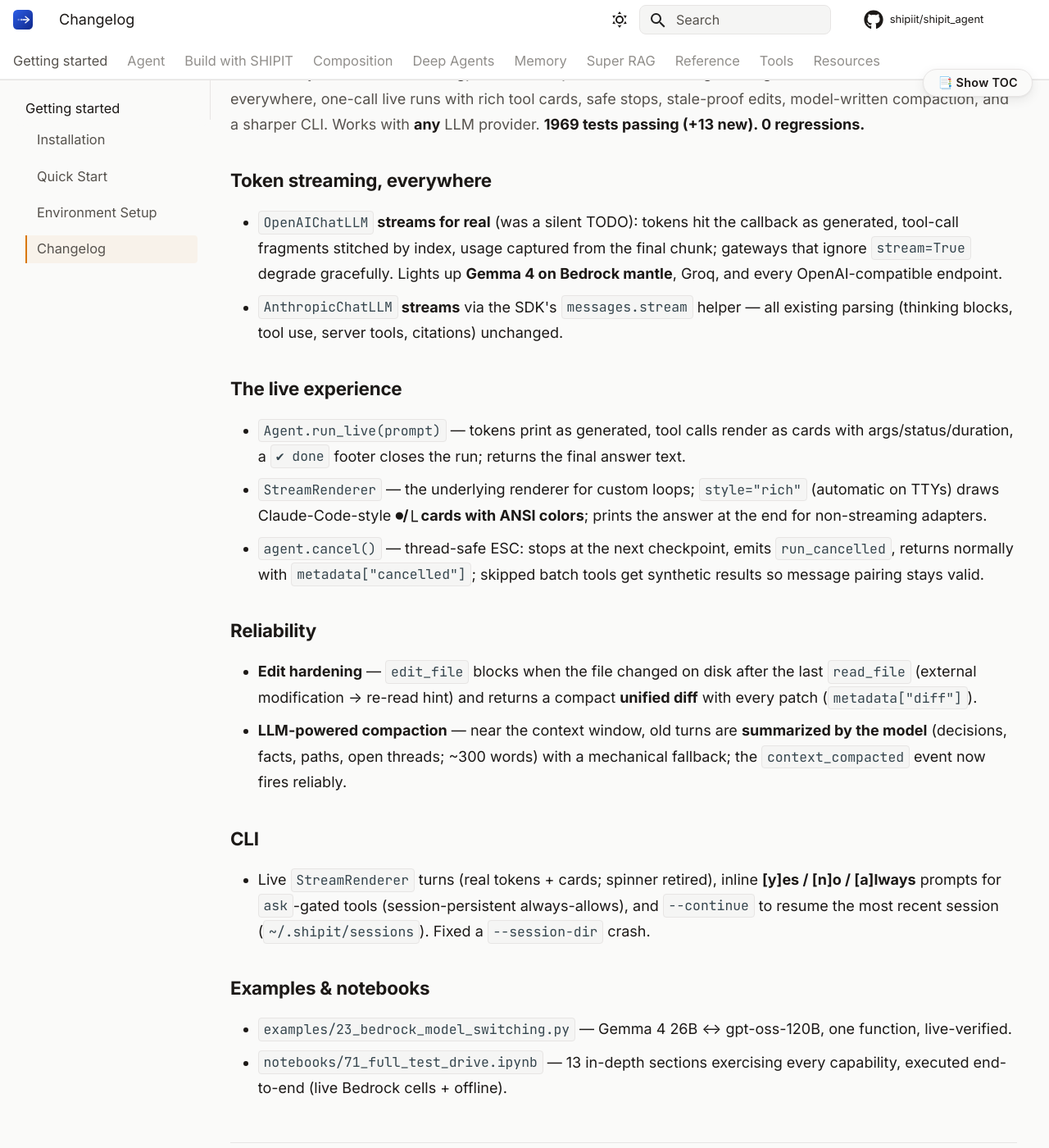
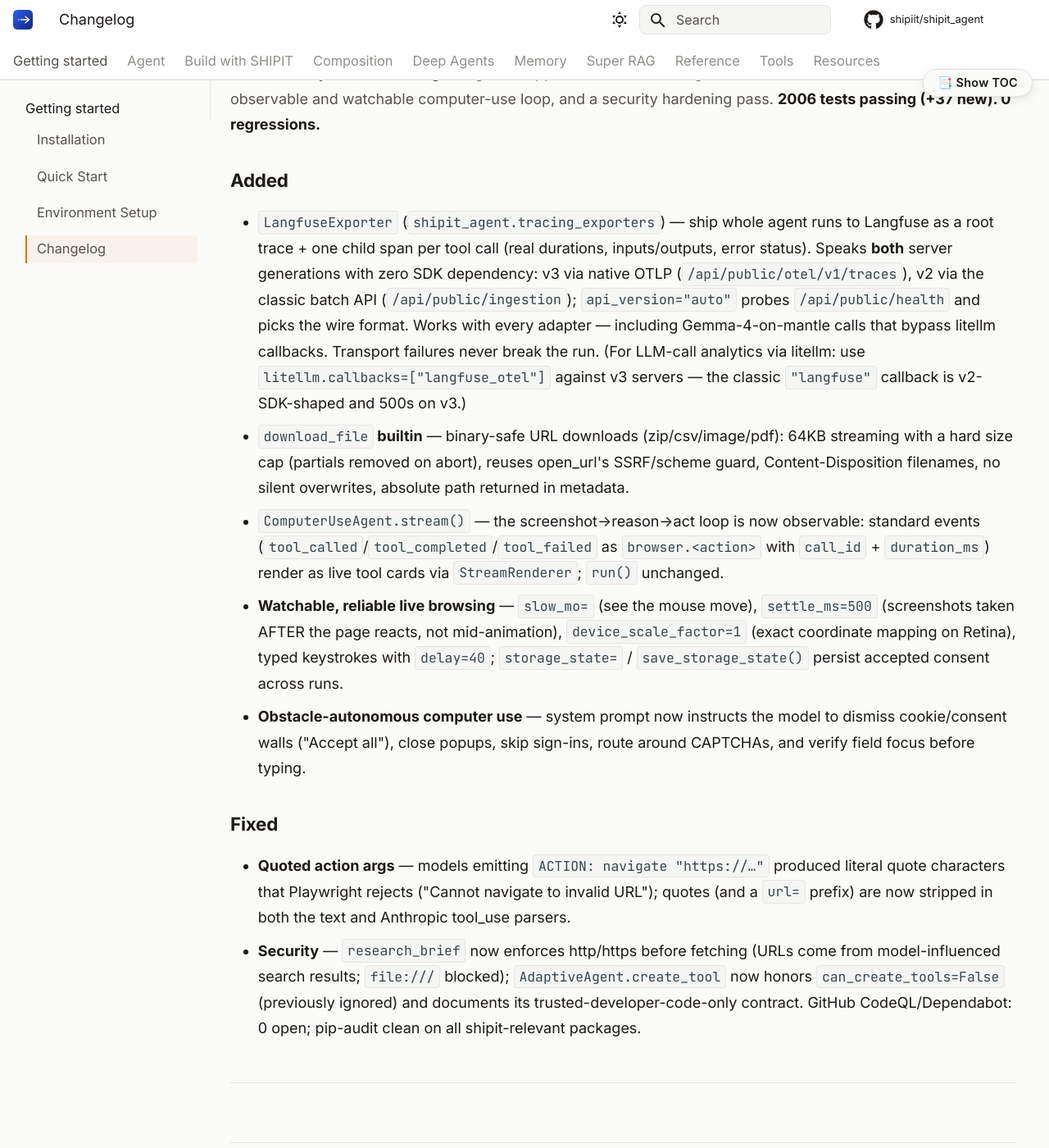
Before and after one commit to shipiit/shipit_agent, an MkDocs documentation site: the page built from docs/changelog.md, in a window 1280 px wide and 1400 px high, scrolled down 196 px. Shown: the whole window at 82% size. Built offline with MkDocs 1.6.1 and Material for MkDocs 9.7.7, drawn with Linux system fonts in a browser that asks for light colours; comment, search, counter and statistics services are not loaded.

Commit message:
release: v1.0.17 — observability + live browsing
LangfuseExporter (v2 AND v3 servers, auto-detect), download_file builtin,
ComputerUseAgent.stream() with watchable browsing (slow_mo, settle,
consent-autonomous prompt, storage state), quoted-action-arg fix, security
hardening (research_brief scheme guard, create_tool gating). 2006 tests.

```diff
--- a/docs/changelog.md
+++ b/docs/changelog.md
@@ -1,4 +1,56 @@
 # Changelog
+
+## v1.0.17 — 2026-07-17
+
+**Observability + live browsing.** Langfuse support for BOTH server
+generations, a downloadable-files tool, a fully observable and watchable
+computer-use loop, and a security hardening pass.
+**2006 tests passing (+37 new). 0 regressions.**
+
+### Added
+
+- **`LangfuseExporter`** (`shipit_agent.tracing_exporters`) — ship whole agent
+  runs to Langfuse as a root trace + one child span per tool call (real
+  durations, inputs/outputs, error status). Speaks **both** server
+  generations with zero SDK dependency: v3 via native OTLP
+  (`/api/public/otel/v1/traces`), v2 via the classic batch API
+  (`/api/public/ingestion`); `api_version="auto"` probes
+  `/api/public/health` and picks the wire format. Works with every adapter —
+  including Gemma-4-on-mantle calls that bypass litellm callbacks. Transport
+  failures never break the run. (For LLM-call analytics via litellm: use
+  `litellm.callbacks=["langfuse_otel"]` against v3 servers — the classic
+  `"langfuse"` callback is v2-SDK-shaped and 500s on v3.)
+- **`download_file` builtin** — binary-safe URL downloads (zip/csv/image/pdf):
+  64KB streaming with a hard size cap (partials removed on abort), reuses
+  open_url's SSRF/scheme guard, Content-Disposition filenames, no silent
+  overwrites, absolute path returned in metadata.
+- **`ComputerUseAgent.stream()`** — the screenshot→reason→act loop is now
+  observable: standard events (`tool_called`/`tool_completed`/`tool_failed`
+  as `browser.<action>` with `call_id` + `duration_ms`) render as live tool
+  cards via `StreamRenderer`; `run()` unchanged.
+- **Watchable, reliable live browsing** — `slow_mo=` (see the mouse move),
+  `settle_ms=500` (screenshots taken AFTER the page reacts, not
+  mid-animation), `device_scale_factor=1` (exact coordinate mapping on
+  Retina), typed keystrokes with `delay=40`; `storage_state=` /
+  `save_storage_state()` persist accepted consent across runs.
+- **Obstacle-autonomous computer use** — system prompt now instructs the
+  model to dismiss cookie/consent walls ("Accept all"), close popups, skip
+  sign-ins, route around CAPTCHAs, and verify field focus before typing.
+
+### Fixed
+
+- **Quoted action args** — models emitting `ACTION: navigate "https://…"`
+  produced literal quote characters that Playwright rejects ("Cannot
+  navigate to invalid URL"); quotes (and a `url=` prefix) are now stripped
+  in both the text and Anthropic tool_use parsers.
+- **Security** — `research_brief` now enforces http/https before fetching
+  (URLs come from model-influenced search results; `file:///` blocked);
+  `AdaptiveAgent.create_tool` now honors `can_create_tools=False`
+  (previously ignored) and documents its trusted-developer-code-only
+  contract. GitHub CodeQL/Dependabot: 0 open; pip-audit clean on all
+  shipit-relevant packages.
+
+---
 
 ## v1.0.16 — 2026-07-10
 
--- a/pyproject.toml
+++ b/pyproject.toml
@@ -4,7 +4,7 @@
 
 [project]
 name = "shipit-agent"
-version = "1.0.16"
+version = "1.0.17"
 description = "A clean, powerful agent runtime with tools, MCP support, profiles, and streaming events."
 readme = "README.md"
 requires-python = ">=3.11"
```
Also changed, not shown: CHANGELOG.md (+8 -1 lines).
